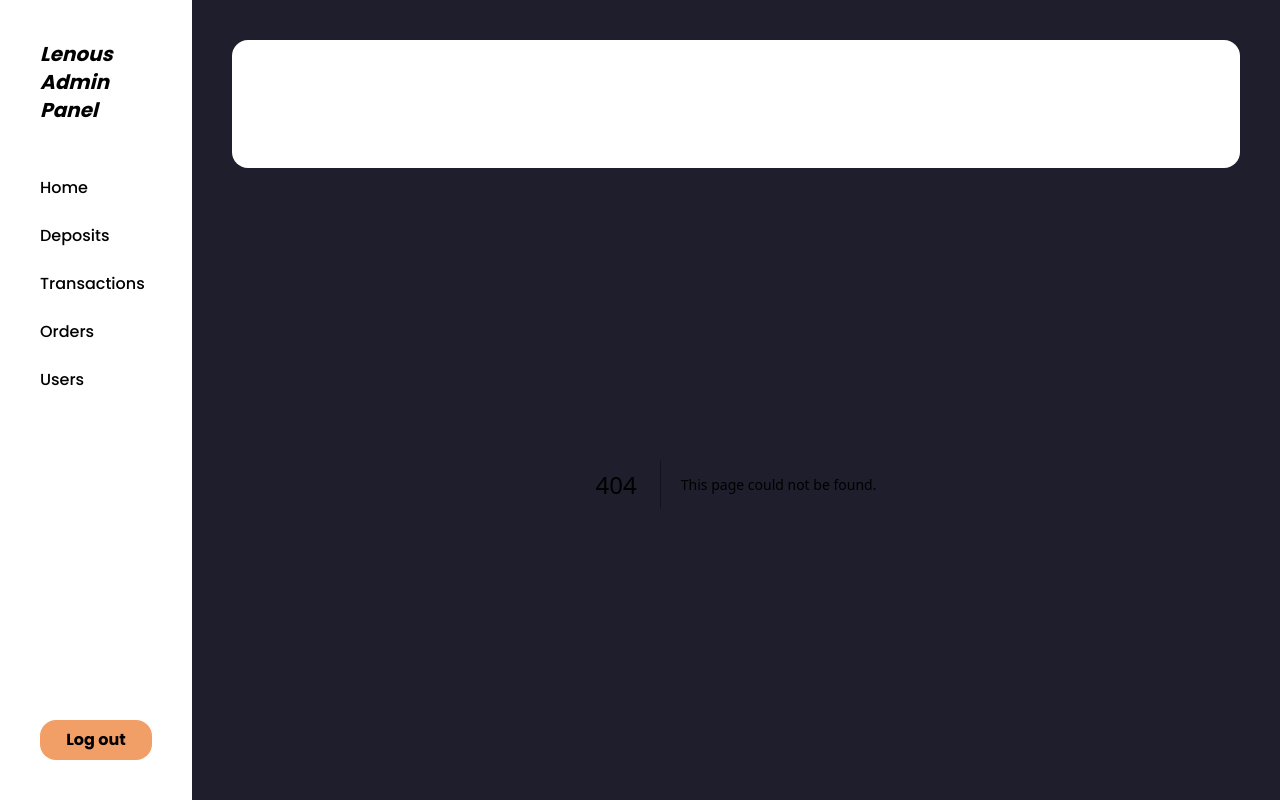
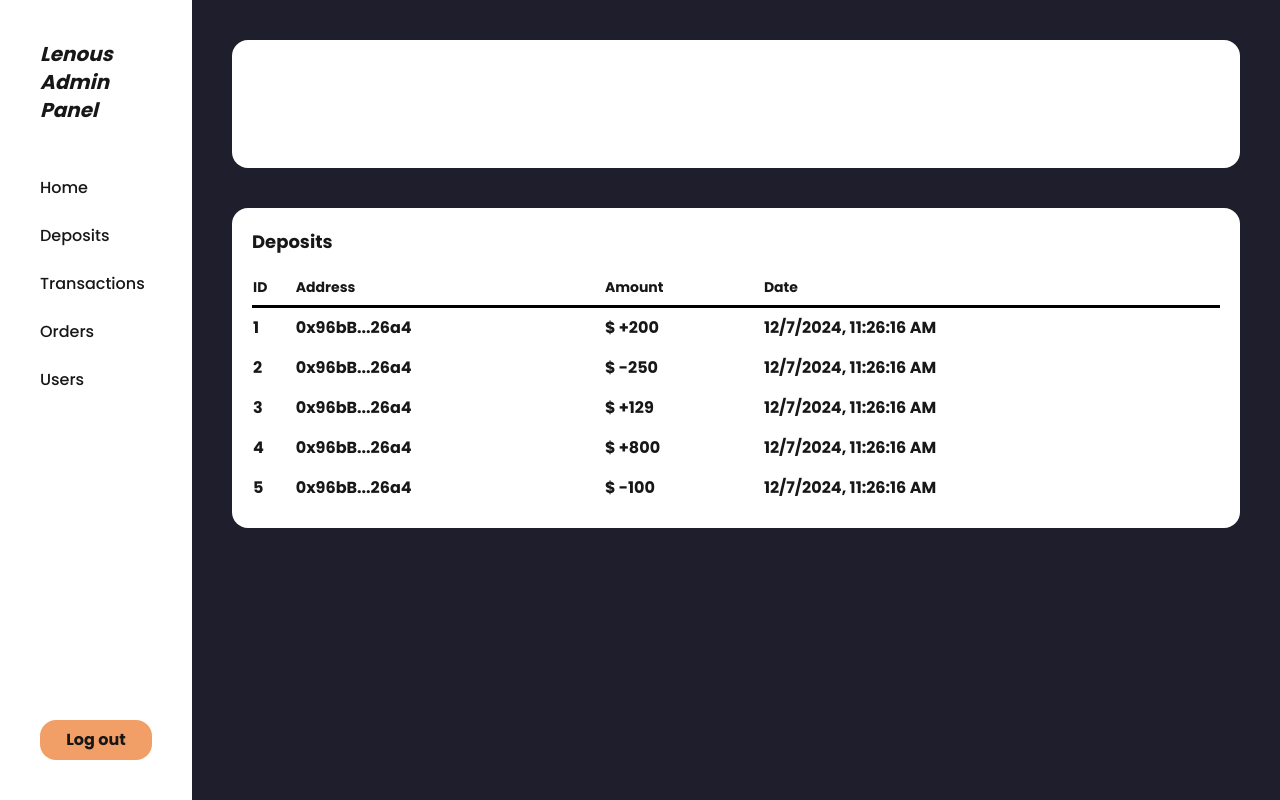
Before and after one commit to Iamcheliki/lenous-admin, a Next.js app: page /deposits in a window 1280 px wide. Before the commit this address had no page. Built offline with nearby package versions, Linux system fonts and the light colour scheme.

Commit message:
fix(page structure): fix all page structures

```diff
--- /dev/null
+++ b/app/deposits/page.tsx
@@ -0,0 +1,12 @@
+import DepositList from "@/components/depositPage/depositList";
+
+export default function Deposits() {
+  return (
+    <section>
+      <div className="w-full p-5 bg-white rounded-2xl">
+        <h1 className="text-lg font-bold mb-5">Deposits</h1>
+        <DepositList />
+      </div>
+    </section>
+  );
+}
--- /dev/null
+++ b/app/orders/page.tsx
@@ -0,0 +1,12 @@
+import OrderList from "@/components/orderPage/orderList";
+
+export default function Orders() {
+  return (
+    <section>
+      <div className="w-full p-5 bg-white rounded-2xl">
+        <h1 className="text-lg font-bold mb-5">Orders</h1>
+        <OrderList />
+      </div>
+    </section>
+  );
+}
--- /dev/null
+++ b/app/users/page.tsx
@@ -0,0 +1,12 @@
+import UserList from "@/components/userPage/userList";
+
+export default function Users() {
+  return (
+    <section>
+      <div className="w-full p-5 bg-white rounded-2xl">
+        <h1 className="text-lg font-bold mb-5">Users</h1>
+        <UserList />
+      </div>
+    </section>
+  );
+}
--- /dev/null
+++ b/components/depositPage/depositList.tsx
@@ -0,0 +1,56 @@
+export default function DepositList() {
+  return (
+    <table className="w-full">
+      <thead>
+        <tr className="border-b-[3px] border-b-black border-b-solid">
+          <th className="text-sm text-left pb-2">ID</th>
+          <th className="text-sm text-left pb-2">Address</th>
+          <th className="text-sm text-left pb-2">Amount</th>
+          <th className="text-sm text-left pb-2">Date</th>
+        </tr>
+      </thead>
+      <tbody>
+        <tr>
+          <th className="text-md text-left py-2">1</th>
+          <th className="text-md text-left py-2">0x96bB...26a4</th>
+          <th className="text-md text-left py-2">$ +200</th>
+          <th className="text-md text-left py-2">
+            {new Date().toLocaleString()}
+          </th>
+        </tr>
+        <tr>
+          <th className="text-md text-left py-2">2</th>
+          <th className="text-md text-left py-2">0x96bB...26a4</th>
+          <th className="text-md text-left py-2">$ -250</th>
+          <th className="text-md text-left py-2">
+            {new Date().toLocaleString()}
+          </th>
+        </tr>
+        <tr>
+          <th className="text-md text-left py-2">3</th>
+          <th className="text-md text-left py-2">0x96bB...26a4</th>
+          <th className="text-md text-left py-2">$ +129</th>
+          <th className="text-md text-left py-2">
+            {new Date().toLocaleString()}
+          </th>
+        </tr>
+        <tr>
+          <th className="text-md text-left py-2">4</th>
+          <th className="text-md text-left py-2">0x96bB...26a4</th>
+          <th className="text-md text-left py-2">$ +800</th>
+          <th className="text-md text-left py-2">
+            {new Date().toLocaleString()}
+          </th>
+        </tr>
+        <tr>
+          <th className="text-md text-left py-2">5</th>
+          <th className="text-md text-left py-2">0x96bB...26a4</th>
+          <th className="text-md text-left py-2">$ -100</th>
+          <th className="text-md text-left py-2">
+            {new Date().toLocaleString()}
+          </th>
+        </tr>
+      </tbody>
+    </table>
+  );
+}
--- /dev/null
+++ b/components/orderPage/orderList.tsx
@@ -0,0 +1,50 @@
+export default function OrderList() {
+  return (
+    <table className="w-full">
+      <thead>
+        <tr className="border-b-[3px] border-b-black border-b-solid">
+          <th className="text-sm text-left pb-2">ID</th>
+          <th className="text-sm text-left pb-2">Token</th>
+          <th className="text-sm text-left pb-2">Type</th>
+          <th className="text-sm text-left pb-2">Buy/Sell</th>
+          <th className="text-sm text-left pb-2">Unit</th>
+          <th className="text-sm text-left pb-2">Price</th>
+          <th className="text-sm text-left pb-2">Amount</th>
+          <th className="text-sm text-left pb-2">PNL</th>
+        </tr>
+      </thead>
+      <tbody>
+        <tr>
+          <th className="text-md text-left py-2">1</th>
+          <th className="text-md text-left py-2">Bictoin</th>
+          <th className="text-md text-left py-2">Limit</th>
+          <th className="text-md text-left py-2">Buy</th>
+          <th className="text-md text-left py-2">0.001</th>
+          <th className="text-md text-left py-2">$97980</th>
+          <th className="text-md text-left py-2">&97.9</th>
+          <th className="text-md text-left py-2">3%</th>
+        </tr>
+        <tr>
+          <th className="text-md text-left py-2">2</th>
+          <th className="text-md text-left py-2">Bictoin</th>
+          <th className="text-md text-left py-2">Limit</th>
+          <th className="text-md text-left py-2">Buy</th>
+          <th className="text-md text-left py-2">0.001</th>
+          <th className="text-md text-left py-2">$97980</th>
+          <th className="text-md text-left py-2">&97.9</th>
+          <th className="text-md text-left py-2">3%</th>
+        </tr>
+        <tr>
+          <th className="text-md text-left py-2">3</th>
+          <th className="text-md text-left py-2">Bictoin</th>
+          <th className="text-md text-left py-2">Limit</th>
+          <th className="text-md text-left py-2">Buy</th>
+          <th className="text-md text-left py-2">0.001</th>
+          <th className="text-md text-left py-2">$97980</th>
+          <th className="text-md text-left py-2">&97.9</th>
+          <th className="text-md text-left py-2">3%</th>
+        </tr>
+      </tbody>
+    </table>
+  );
+}
--- /dev/null
+++ b/components/userPage/userList.tsx
@@ -0,0 +1,50 @@
+export default function UserList() {
+  return (
+    <table className="w-full">
+      <thead>
+        <tr className="border-b-[3px] border-b-black border-b-solid">
+          <th className="text-sm text-left pb-2">ID</th>
+          <th className="text-sm text-left pb-2">Address</th>
+          <th className="text-sm text-left pb-2">PNL</th>
+          <th className="text-sm text-left pb-2">Balance</th>
+          <th className="text-sm text-left pb-2">Deposit</th>
+          <th className="text-sm text-left pb-2">Withdraw</th>
+        </tr>
+      </thead>
+      <tbody>
+        <tr>
+          <th className="text-md text-left py-2">1</th>
+          <th className="text-md text-left py-2">0x96bB...26a4</th>
+          <th className="text-md text-left py-2">10%</th>
+          <th className="text-md text-left py-2">$27000</th>
+          <th className="text-md text-left py-2">$24300</th>
+          <th className="text-md text-left py-2">$10000</th>
+        </tr>
+        <tr>
+          <th className="text-md text-left py-2">2</th>
+          <th className="text-md text-left py-2">0x96bB...26a4</th>
+          <th className="text-md text-left py-2">10%</th>
+          <th className="text-md text-left py-2">$27000</th>
+          <th className="text-md text-left py-2">$24300</th>
+          <th className="text-md text-left py-2">$10000</th>
+        </tr>
+        <tr>
+          <th className="text-md text-left py-2">3</th>
+          <th className="text-md text-left py-2">0x96bB...26a4</th>
+          <th className="text-md text-left py-2">10%</th>
+          <th className="text-md text-left py-2">$27000</th>
+          <th className="text-md text-left py-2">$24300</th>
+          <th className="text-md text-left py-2">$10000</th>
+        </tr>
+        <tr>
+          <th className="text-md text-left py-2">4</th>
+          <th className="text-md text-left py-2">0x96bB...26a4</th>
+          <th className="text-md text-left py-2">10%</th>
+          <th className="text-md text-left py-2">$27000</th>
+          <th className="text-md text-left py-2">$24300</th>
+          <th className="text-md text-left py-2">$10000</th>
+        </tr>
+      </tbody>
+    </table>
+  );
+}
```
